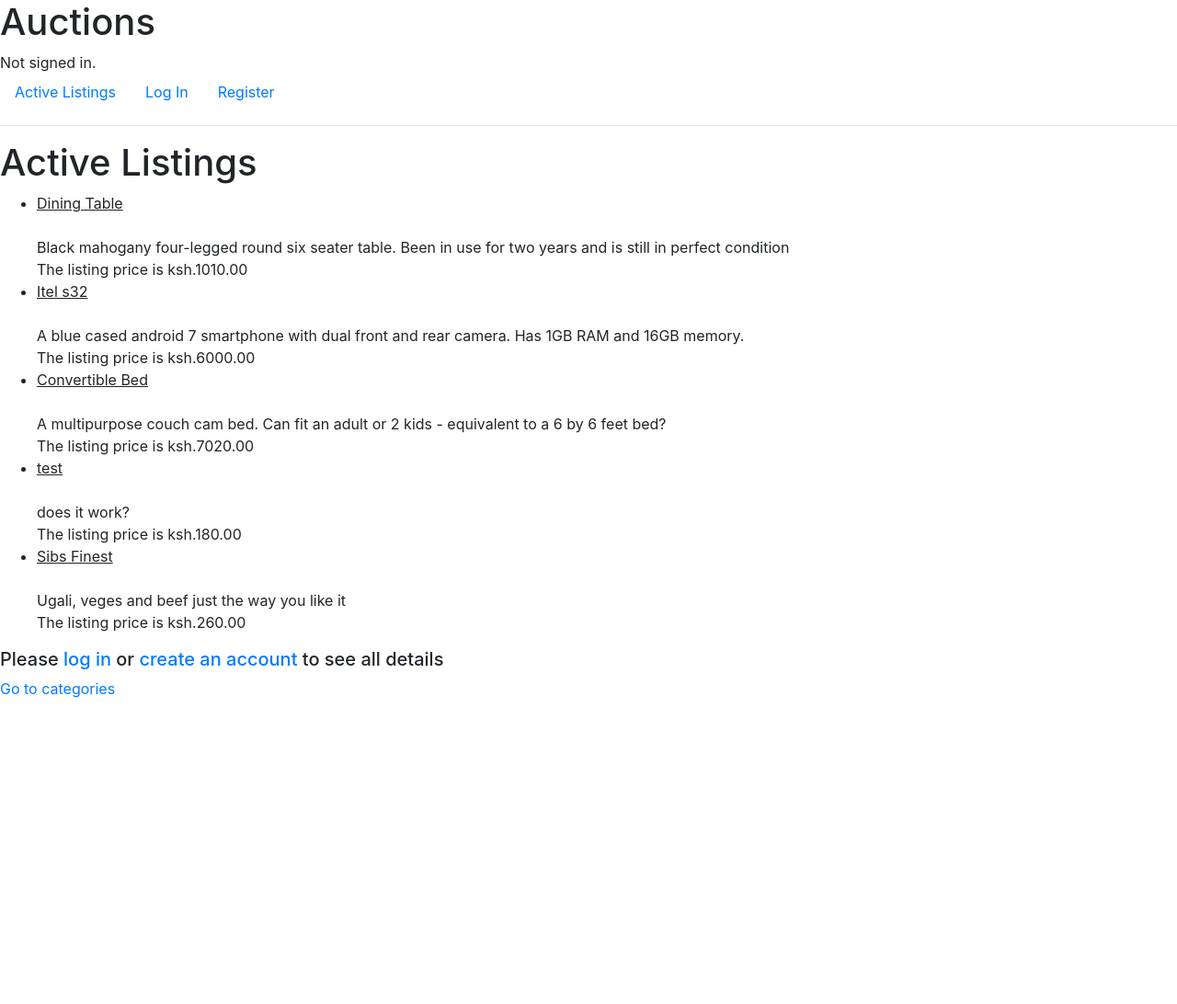
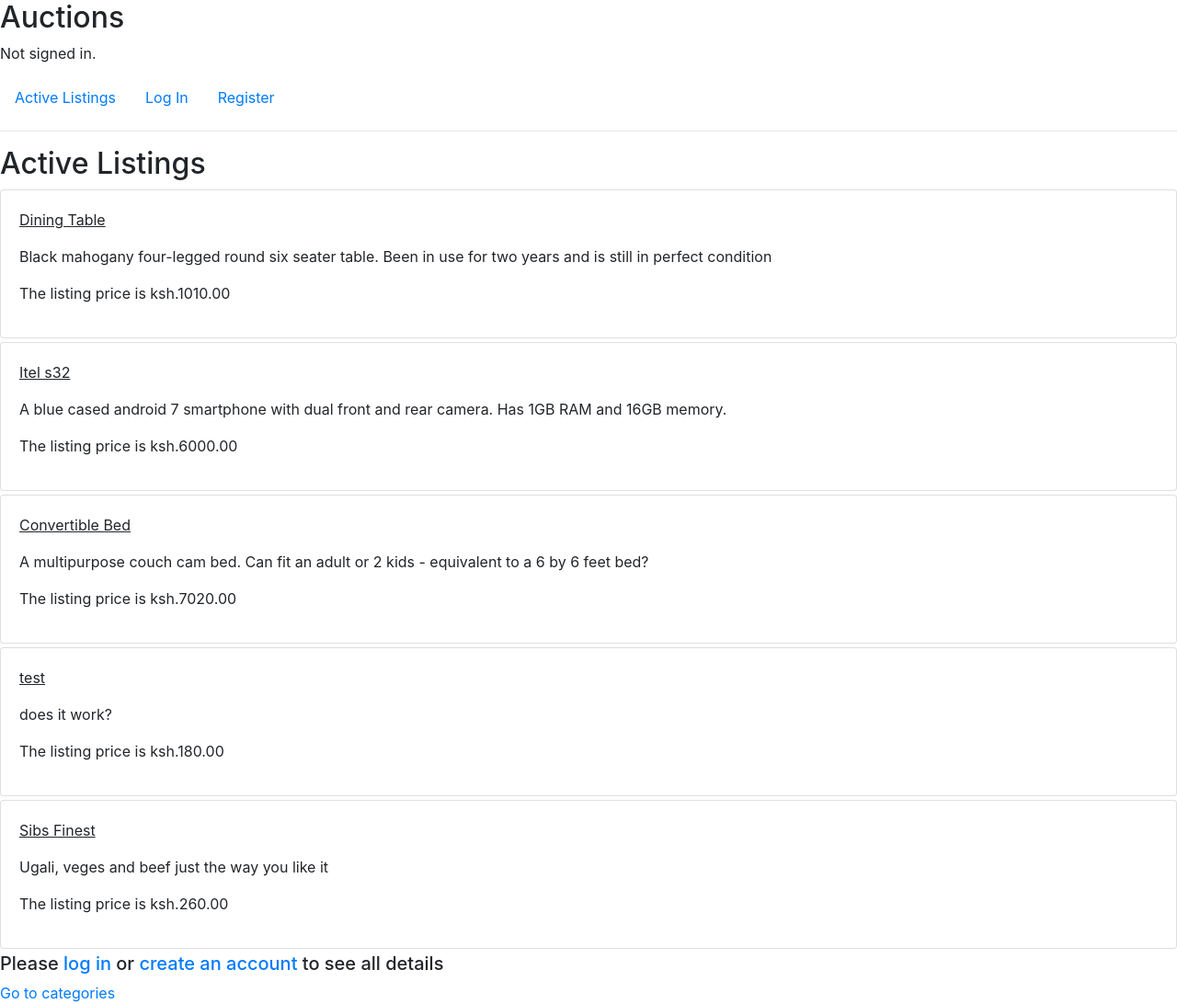
Before and after one commit to Scaarif/AuctionsProject, a Django app: page / in a window 1280 px wide. Shown: the whole page at 92% size. Before the commit the page ends 759 px from the top, so only its background shows below. Run offline with Django 3.2, Linux system fonts and the light colour scheme; data comes from the database, SQL or seed files in the repository; both versions use the stored data as it was after the commit; some libraries are stand-ins or nearby versions.

Commit message:
Added a little more styling

```diff
--- a/auctions/templates/auctions/create_listing.html
+++ b/auctions/templates/auctions/create_listing.html
@@ -2,7 +2,8 @@
 
 {% block body %}
 <h2>Create Listing</h2>
-<form action="{% url 'create_listing' %}" method='post'>
+<div class="card my-card">
+<form action="{% url 'create_listing' %}" method='post' class="card-body listing">
 	{% csrf_token %}
 	<h6>Title of listing</h6>
 	{{ listing_form.title}}
@@ -23,6 +24,7 @@
 		{% endfor %}
 	</select>
 	<br>
-	<input type='submit' class='btn btn-primary'>
+	<input type='submit' class='btn btn-primary submit'>
 </form>
+</div>
 {% endblock %}
--- a/auctions/templates/auctions/index.html
+++ b/auctions/templates/auctions/index.html
@@ -1,19 +1,22 @@
 {% extends 'auctions/layout.html'%}
 {%block body%}
-<h1>Active Listings</h1>
-<ul>
-	{% for listing in listings %}
+<h2>Active Listings</h2>
+{% for listing in listings %}
+<div class="card my-1">
+	<div class="card-body" >
 		{% if user.is_authenticated %}
-			<li><a href="{% url 'a_listing' listing.id %}">{{listing.title}}</a>
+			<p class="title"><a href="{% url 'a_listing' listing.id %}">{{listing.title}}</a></p>
 		{% else %}
-			<li style="text-decoration: underline;">{{listing.title}}</li>
+			<p class="title" style="text-decoration: underline;">{{listing.title}}</p>
 		{% endif %}
-		<br> {{listing.description}}<br>
-		The listing price is ksh.{{listing.listing_price}}</li>
+		<p> {{listing.description}}</p>
+		<p>The listing price is ksh.{{listing.listing_price}}</p>
+	</div>
+</div>
 	{% empty %}
-	<li>No active listings yet...</li>
-	{% endfor %}
-</ul>
+	<p>No active listings yet...</p>
+{% endfor %}
+
 {% if not user.is_authenticated %}
 <h5>Please <a href="{% url 'login' %}">log in </a>or <a href="{% url 'register' %}">create an account</a>
 to see all details</h5>
--- a/auctions/templates/auctions/layout.html
+++ b/auctions/templates/auctions/layout.html
@@ -4,17 +4,21 @@
     <head>
         <title>{% block title %}Auctions{% endblock %}</title>
         <link rel="stylesheet" href="https://stackpath.bootstrapcdn.com/bootstrap/4.4.1/css/bootstrap.min.css" integrity="sha384-Vkoo8x4CGsO3+Hhxv8T/Q5PaXtkKtu6ug5TOeNV6gBiFeWPGFN9MuhOf23Q9Ifjh" crossorigin="anonymous">
+        <link rel="stylesheet" type="text/css" href="../../static/auctions/style.css">
     </head>
     <body>
-        <h1>Auctions</h1>
-        <div>
-            {% if user.is_authenticated %}
-                Signed in as <strong>{{ user.username }}</strong>.
-            {% else %}
-                Not signed in.
-            {% endif %}
+        <div class="header">
+            <h2>Auctions</h2>
+            <p>
+                {% if user.is_authenticated %}
+                    Signed in as <strong style="text-transform: capitalize;">{{ user.username }}</strong>.
+                {% else %}
+                    Not signed in.
+                {% endif %}
+            </p>
         </div>
-        <ul class="nav">
+        <main>
+            <ul class="nav">
             <li class="nav-item">
                 <a class="nav-link" href="{% url 'index' %}">Active Listings</a>
             </li>
@@ -41,5 +45,7 @@
         <hr>
         {% block body %}
         {% endblock %}
+        </main>
+
     </body>
 </html>
--- a/auctions/templates/auctions/watchlist.html
+++ b/auctions/templates/auctions/watchlist.html
@@ -5,7 +5,7 @@
 <ul style="list-style-type:none;">
     {% for listing in listings %}
         {% if not listing.sold %}
-        <div style="border: 1px solid lightgray; margin: 50px; padding: 20px; border-radius: 10px;">
+        <div style="border: 1px solid lightgray; margin-bottom: 10xp; padding: 20px; border-radius: 10px;">
             <table style="width: 100%;">
                 <tbody>
                     <tr>
```
Also changed, not shown: auctions/templates/auctions/a_listing.html (+5 -5 lines), auctions/templates/auctions/listing.html (+9 -7 lines), auctions/static/auctions/img/bg.jpg (deleted), auctions/static/auctions/img/bug.svg (deleted), auctions/static/auctions/img/user.png (deleted), db.sqlite3.
